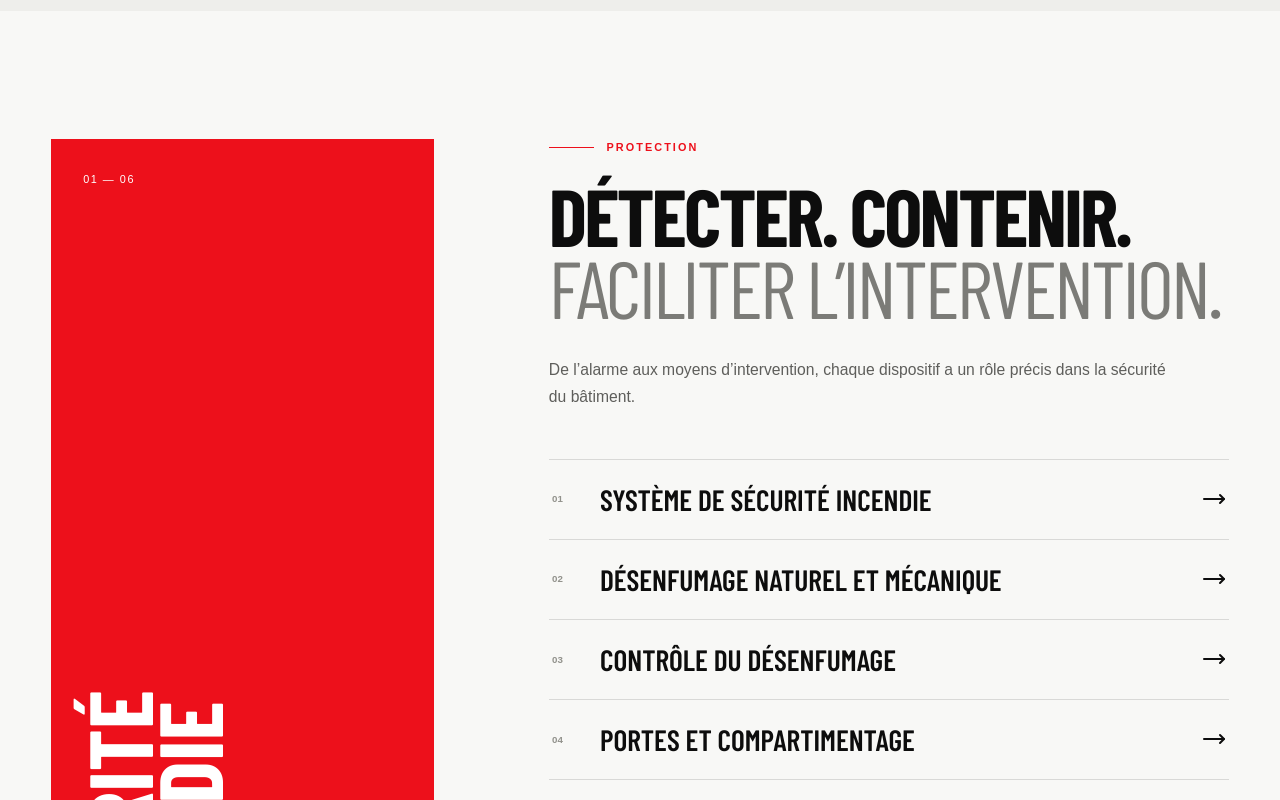
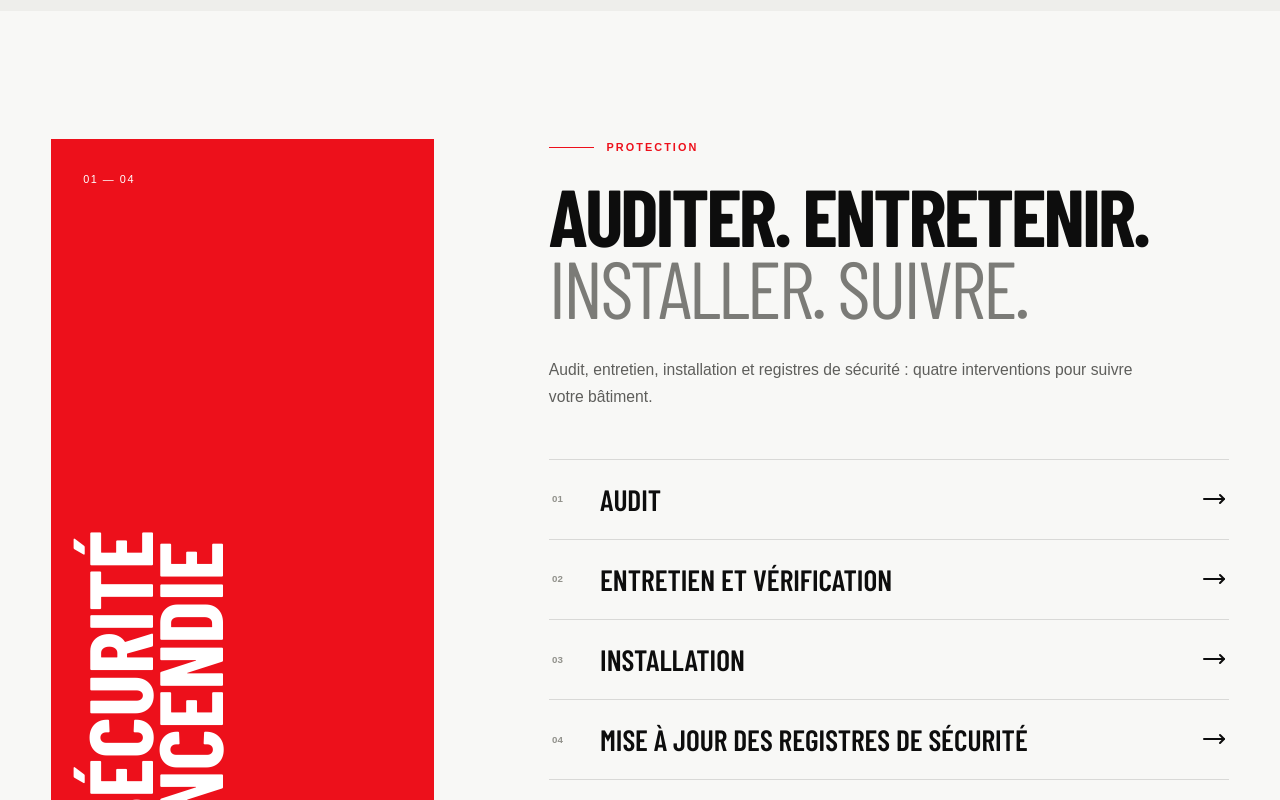
Before and after one commit to FullValue/FUMEXIS, a Next.js app: page / in a window 1280 px wide. Shown: the part 4060-4860 px from the top of the page. Built offline with nearby package versions, Linux system fonts and the light colour scheme; no server answers.

Commit message:
Focus homepage fire feature on four services

```diff
--- a/app/globals.css
+++ b/app/globals.css
@@ -365,6 +365,7 @@ em { font-weight: 390; }
 .smoke-side li svg { width: 15px; color: var(--red); }
 .fire-feature { background: var(--paper); }
 .fire-grid { display: grid; grid-template-columns: .72fr 1.28fr; gap: clamp(3rem, 9vw, 11rem); }
+.fire-copy { min-width: 0; }
 .fire-index { display: flex; min-height: 520px; padding: 2rem; flex-direction: column; justify-content: space-between; background: var(--red); color: white; }
 .fire-index > span { font-size: .68rem; letter-spacing: .14em; }
 .fire-index strong { font-family: var(--display); font-size: clamp(4rem, 7vw, 8rem); font-weight: 650; line-height: .78; writing-mode: vertical-rl; transform: rotate(180deg); }
@@ -769,7 +770,7 @@ em { font-weight: 390; }
   .smoke-feature { min-height: 820px; }
   .smoke-image img { object-position: 58% center; }
   .smoke-content h2 { font-size: clamp(4rem, 19vw, 5.4rem); }
-  .fire-grid { grid-template-columns: 1fr; }
+  .fire-grid { grid-template-columns: minmax(0, 1fr); }
   .fire-index { display: grid; min-height: 8rem; grid-template-columns: 1fr auto; align-items: end; }
   .fire-index strong { font-size: 3rem; line-height: .85; writing-mode: initial; transform: none; }
   .fire-links a { grid-template-columns: 2rem 1fr auto; font-size: 1.55rem; }
--- a/app/page.tsx
+++ b/app/page.tsx
@@ -15,7 +15,13 @@ import { defaultFaq, sectors } from "@/data/site";
 import { additionalServices, services } from "@/data/services";
 import { additionalServiceVisuals, serviceVisuals } from "@/data/service-visuals";
 import { articles } from "@/data/articles";
-import { securityTopics } from "@/data/security-topics";
+
+const fireServiceLinks = [
+  { label: "Audit", href: "/prevention/audit-conseil-prevention" },
+  { label: "Entretien et vérification", href: "/services/maintenance" },
+  { label: "Installation", href: "/services#installation" },
+  { label: "Mise à jour des registres de sécurité", href: "/contact" },
+];
 
 export const metadata: Metadata = {
   title: "Sécurité incendie, désenfumage et formation",
@@ -69,12 +75,12 @@ export default function Home() {
 
       <section className="fire-feature section-pad">
         <div className="container-wide fire-grid">
-          <Reveal className="fire-index"><span>01 — 06</span><strong>SÉCURITÉ<br />INCENDIE</strong></Reveal>
+          <Reveal className="fire-index"><span>01 — 04</span><strong>SÉCURITÉ<br />INCENDIE</strong></Reveal>
           <div className="fire-copy">
-            <SectionHeading eyebrow="PROTECTION" title={<>Détecter. Contenir.<br /><em>Faciliter l’intervention.</em></>} intro="De l’alarme aux moyens d’intervention, chaque dispositif a un rôle précis dans la sécurité du bâtiment." />
+            <SectionHeading eyebrow="PROTECTION" title={<>Auditer. Entretenir.<br /><em>Installer. Suivre.</em></>} intro="Audit, entretien, installation et registres de sécurité : quatre interventions pour suivre votre bâtiment." />
             <div className="fire-links">
-              {securityTopics.map((topic, index) => (
-                <Link href={topic.href} key={topic.slug}><span>{String(index + 1).padStart(2, "0")}</span>{topic.menuLabel}<MoveRight aria-hidden="true" /></Link>
+              {fireServiceLinks.map((service, index) => (
+                <Link href={service.href} key={service.label}><span>{String(index + 1).padStart(2, "0")}</span>{service.label}<MoveRight aria-hidden="true" /></Link>
               ))}
             </div>
             <ArrowLink href="/securite-incendie" variant="dark">Explorer la sécurité incendie</ArrowLink>
```
